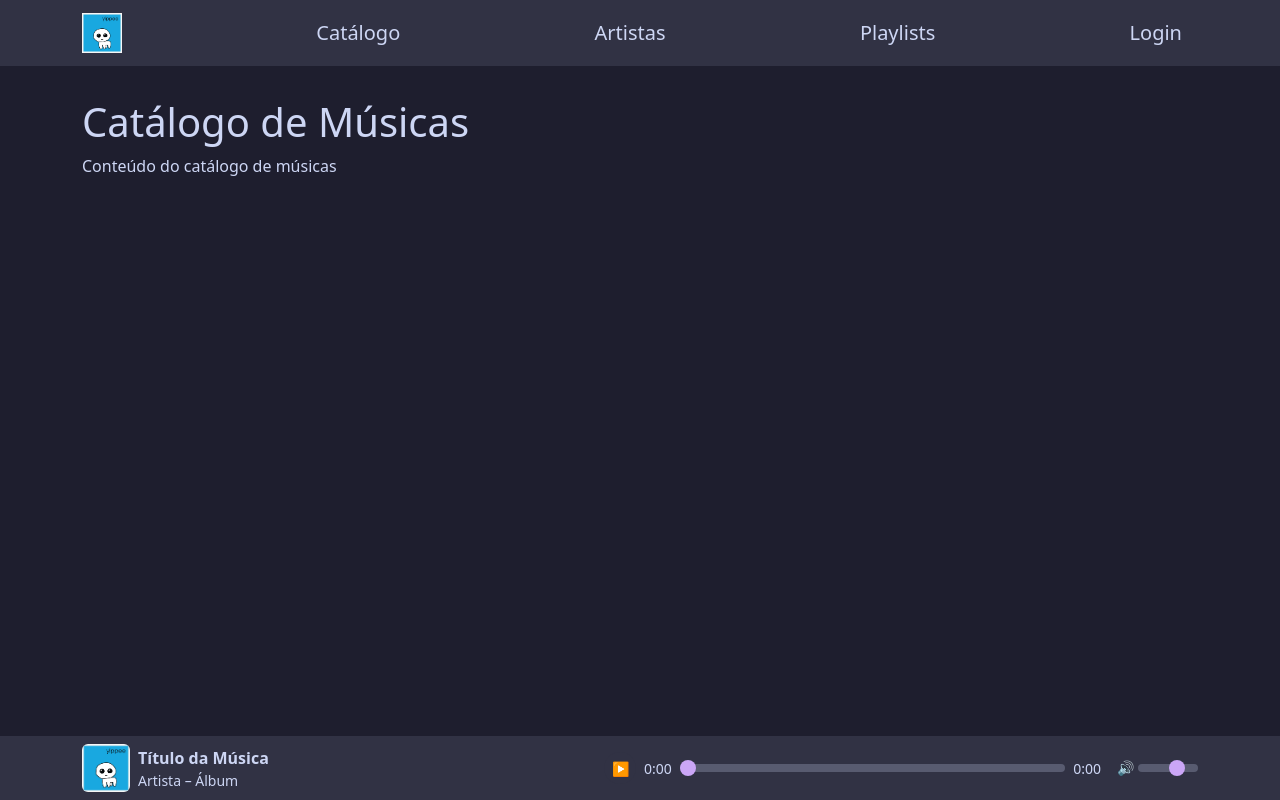
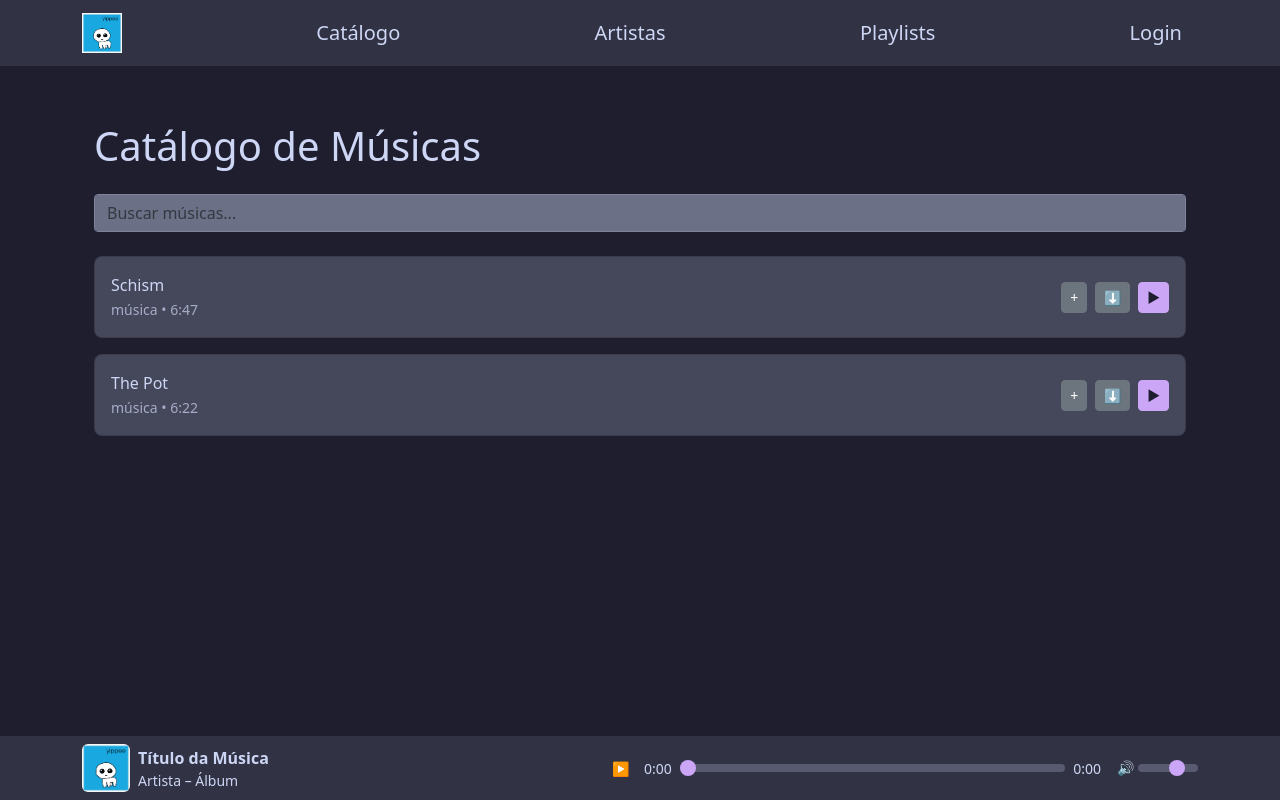
Before and after one commit to augustotx/engSoft2, a Vue app in the folder implementacao/waveform/: page /musicas in a window 1280 px wide. Shown: the top 800 px of the page. Built offline with nearby package versions, Linux system fonts and the light colour scheme.

Commit message:
Criação do front para o catalogo de músicas

```diff
--- a/implementacao/waveform/src/views/musica/CatalogoMusicas.vue
+++ b/implementacao/waveform/src/views/musica/CatalogoMusicas.vue
@@ -1,8 +1,124 @@
+<script setup>
+import { ref, computed } from "vue"
+
+/* ===== AUDIO SERVICE ===== */
+const audios = [
+  { id: 1, nome: "Schism", duracao: "6:47", tipo: "música", url: "/audios/Schism.mp3" },
+  { id: 2, nome: "The Pot", duracao: "6:22", tipo: "música", url: "/audios/The_Pot.mp3" }
+]
+
+function listarAudios() {
+  return audios
+}
+
+let player = null
+
+// Tem que implementar ela de verdade ainda
+
+function tocarAudio(audio) {
+  if (player) player.pause()
+  player = new Audio(audio.url)
+  player.play()
+}
+
+
+const listaAudios = listarAudios()
+
+// Search Bar config
+const searchText = ref("")
+
+const audiosFiltrados = computed(() => {
+  return listaAudios.filter(audio =>
+    audio.nome.toLowerCase().includes(searchText.value.toLowerCase())
+  )
+})
+
+// player state
+const ativoId = ref(null)
+const tocando = ref(false)
+
+function tocar(audio) {
+  if (ativoId.value === audio.id) {
+    if (tocando.value) {
+      player.pause()
+      tocando.value = false
+    } else {
+      player.play()
+      tocando.value = true
+    }
+  } else {
+    ativoId.value = audio.id
+    tocando.value = true
+    tocarAudio(audio)
+  }
+}
+
+function download(audio) {
+  console.log("Baixando:", audio.nome)
+}
+</script>
+
 <template>
-    <h1>Catálogo de Músicas</h1>
-    <!-- div teste pra ver se o conteúdo cresce e o footer fica no final do conteúdo -->
-    <div style="height: 2000px;">
-      Conteúdo do catálogo de músicas
+  <div class="container mt-4">
+
+    <h1 class="mb-4">Catálogo de Músicas</h1>
+
+    <!-- BUSCA -->
+    <div class="mb-4">
+      <input
+        type="text"
+        class="form-control"
+        v-model="searchText"
+        placeholder="Buscar músicas..."
+      />
     </div>
-    <p>isso é um teste pra ver se o conteúdo cresce e o footer fica no final do conteúdo</p>
+
+    <!-- LISTA -->
+    <div
+      v-for="audio in audiosFiltrados"
+      :key="audio.id"
+      class="card d-flex flex-row justify-content-between align-items-center"
+    >
+      <!-- INFO -->
+      <div>
+        <div
+          :style="{
+            color: ativoId === audio.id ? 'var(--mauve)' : 'var(--text)'
+          }"
+        >
+          {{ audio.nome }}
+        </div>
+
+        <small style="color: var(--subtext0)">
+          {{ audio.tipo }} • {{ audio.duracao }}
+        </small>
+      </div>
+
+      <!-- AÇÕES -->
+      <div class="d-flex align-items-center gap-2">
+
+        <button class="btn btn-sm btn-secondary">
+          +
+        </button>
+
+        <button
+          class="btn btn-sm btn-secondary"
+          @click="download(audio)"
+        >
+          ⬇
+        </button>
+
+        <button
+          class="btn btn-primary btn-sm"
+          @click="tocar(audio)"
+        >
+          {{ ativoId === audio.id && tocando ? '⏸' : '▶' }}
+        </button>
+
+      </div>
+    </div>
+
+
+
+  </div>
 </template>
```
